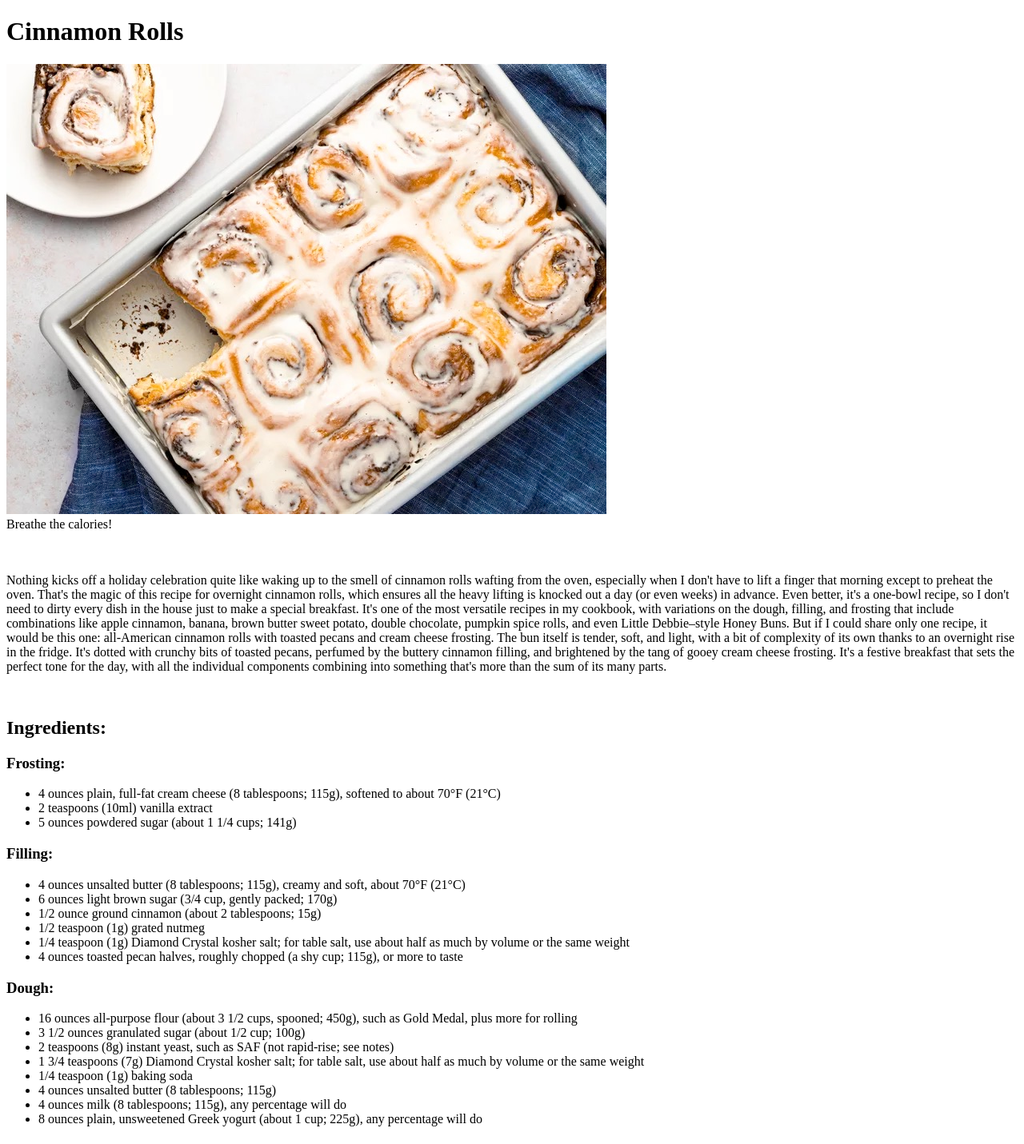
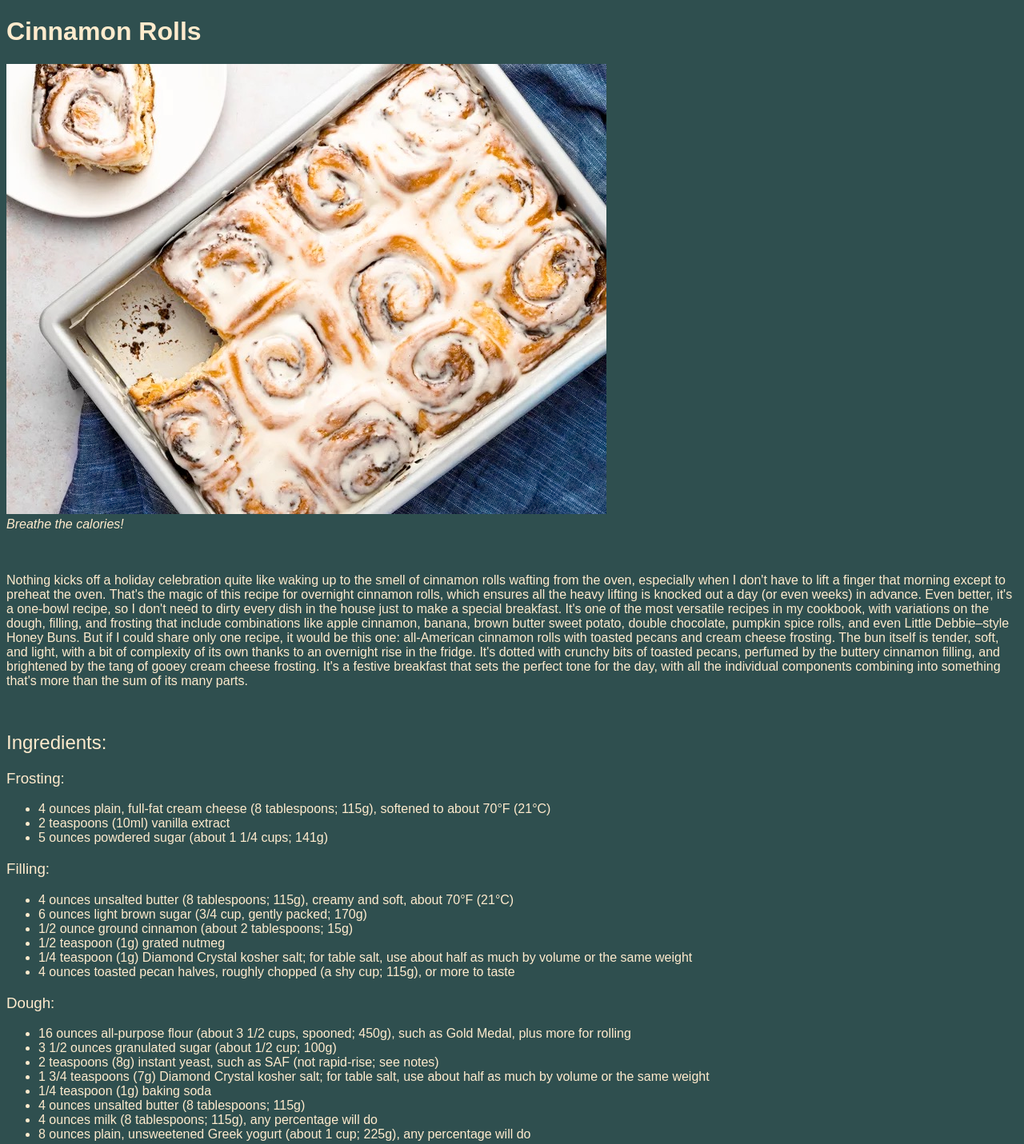
Before and after one commit to n3mosec/odin-recipes, a plain HTML site: page recipes/cinnamon_rolls.html in a window 1280 px wide. Shown: the top 1431 px of the page at 80% size. Drawn offline with Linux system fonts and the light colour scheme.

Commit message:
Add CSS to main + recipe pages.
Added basic styling to the main page as well as recipes.

```diff
--- a/recipes/cinnamon_rolls.html
+++ b/recipes/cinnamon_rolls.html
@@ -3,6 +3,7 @@
 <head>
     <meta charset="UTF-8">
     <meta name="viewport" content="width=device-width, initial-scale=1.0">
+    <link rel="stylesheet" href="recipe-styles.css">
     <title>Cinnamon Rolls</title>
 </head>
 <body>
--- /dev/null
+++ b/recipes/recipe-styles.css
@@ -0,0 +1,22 @@
+* {
+    background-color: darkslategray;
+    color: blanchedalmond;
+    font-family: Arial, Helvetica, sans-serif
+
+}
+
+h1 {
+    font-weight: bolder
+}
+
+h2, h3 {
+    font-weight: 200
+}
+
+li {
+    color: blanchedalmond;
+}
+
+figcaption {
+    font-style: italic;
+}
--- /dev/null
+++ b/styles.css
@@ -0,0 +1,13 @@
+* {
+    background-color: bisque;
+}
+
+h1 {
+    color: black;
+}
+
+ul {
+    color: brown;
+    font-weight: 800;
+    font-family: 'Courier New', Courier, monospace;
+}
```
Also changed, not shown: index.html (+1 -0 lines), recipes/fajitas.html (+1 -0 lines), recipes/tacos.html (+1 -0 lines).
